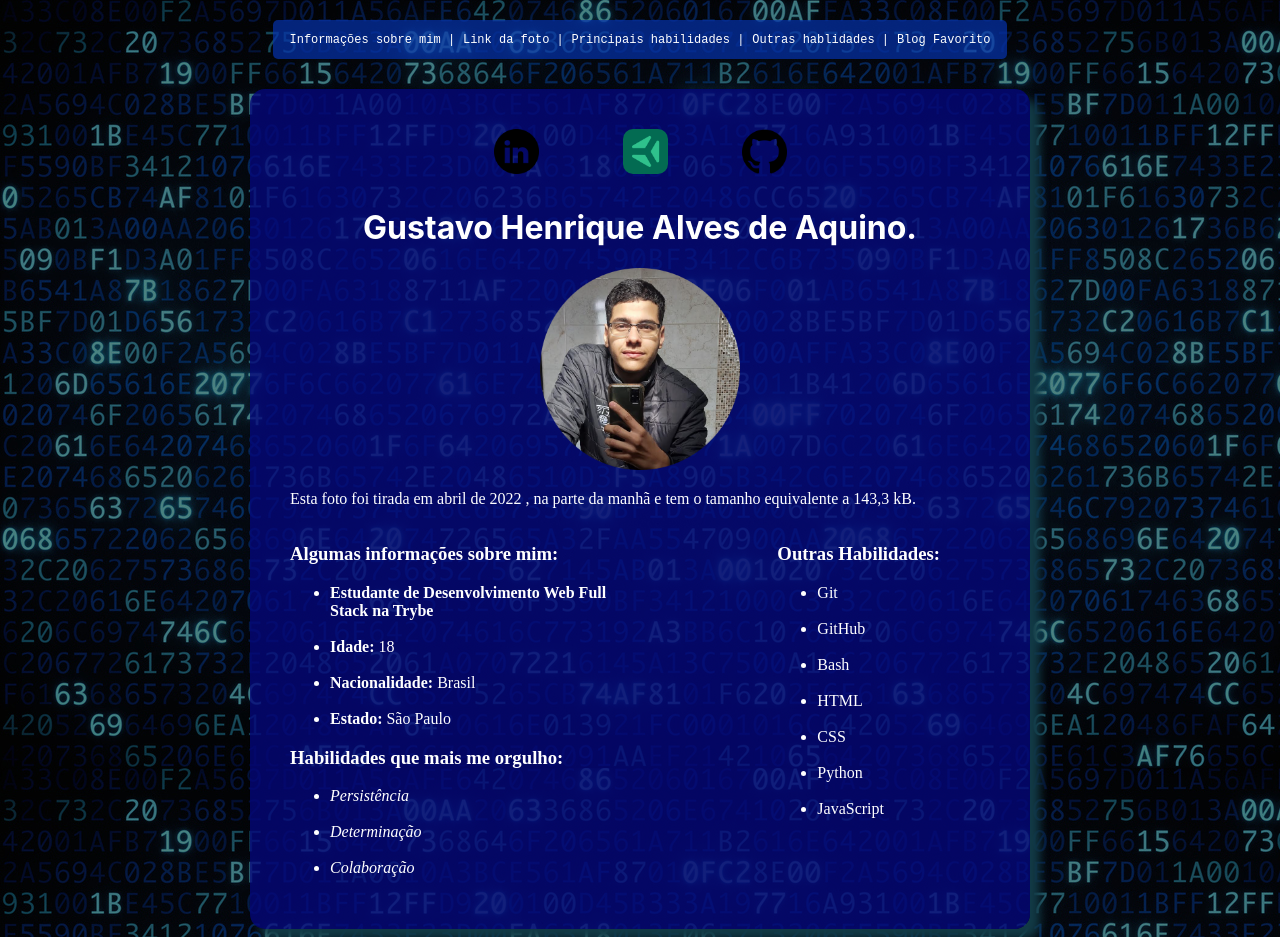
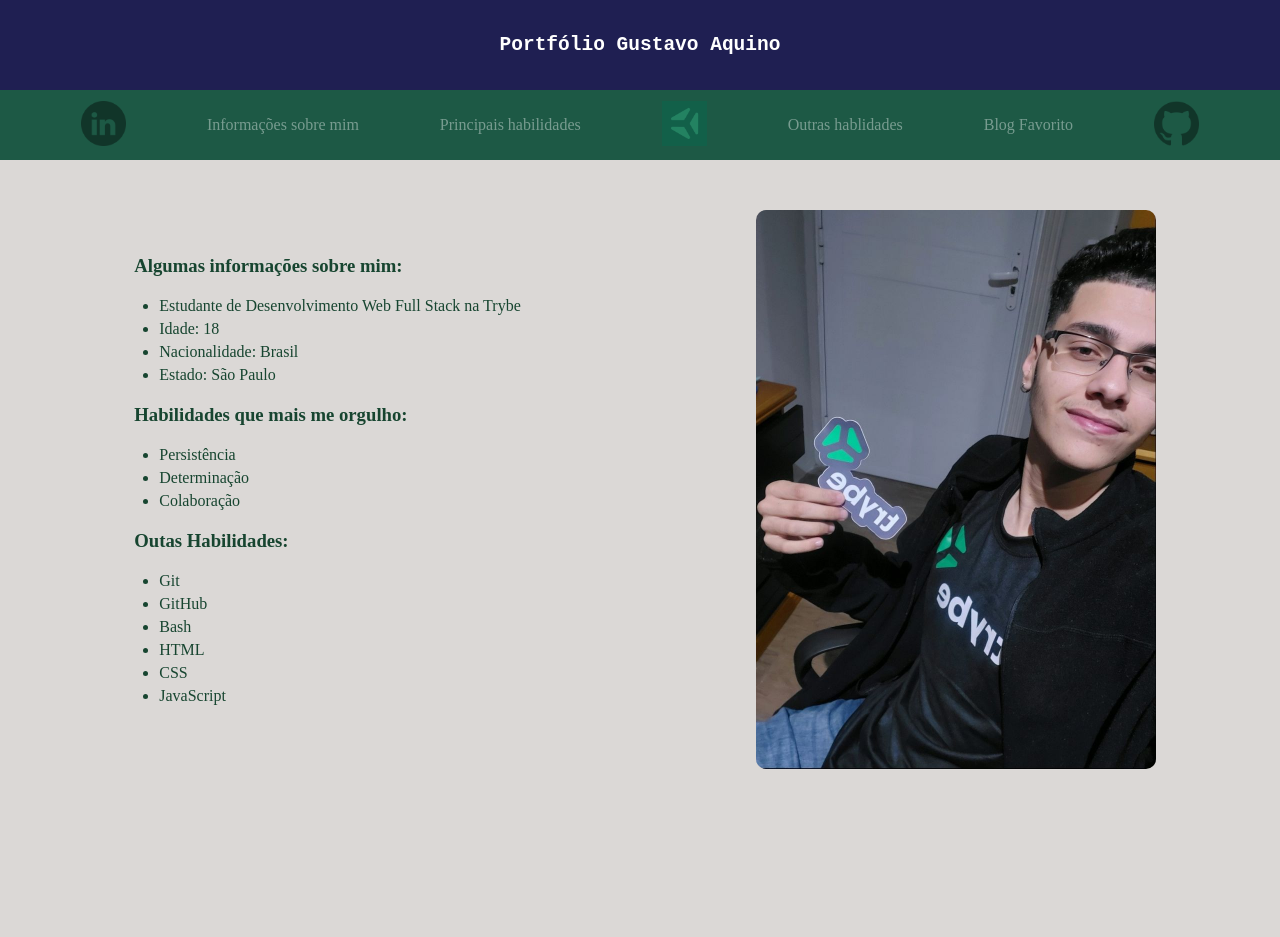
Before and after one commit to Gustavo-Aquino-1/Gustavo-Aquino-1.github.io, a plain HTML site: page index.html in a window 1280 px wide. After the commit the page ends 819 px from the top, so only its background shows below. Drawn offline with Linux system fonts and the light colour scheme.

Commit message:
repaginada

```diff
--- a/index.html
+++ b/index.html
@@ -7,58 +7,52 @@
     <link rel="stylesheet" href="style.css">
 </head>
 <body>
+  <header>
+      <h2>Portfólio Gustavo Aquino</h2>
+    </header>
 
+    <section id="links">
+        <nav>
+            <a href="https://www.linkedin.com/in/gustavo-aquino-7b698523a/" target="_blank"><img class="linke" src="imagens/linkedinicon.png" width="45px" alt="imgaqui"></a>
+            <a id="info-me" href="#info">Informações sobre mim </a>
+            <a id="habiliti" href="#hab_org">Principais habilidades </a>
+            <a href="https://www.betrybe.com/" class="teste" target="_blank"><img src="imagens/trybe-img.png" class="imgteste" width="45px" alt="trybe"></a>
+            <a id="other" href="#outras">Outras hablidades </a>
+            <a href="https://www.w3schools.com/" target="_blank">Blog Favorito</a>
+            <a href="https://github.com/Gustavo-Aquino-1" target="_blank"><img class="git" src="imagens/githubIcon.png" width="45px" alt=""></a>
+        </nav>
+   </section>
 
-    <nav>
-        <a href="#info">Informações sobre mim |</a>
-        <a href="#foto">Link da foto |</a>
-        <a href="#hab_org">Principais habilidades |</a>
-        <a href="#outras">Outras hablidades |</a>
-        <a href="https://www.w3schools.com/" target="_blank">Blog Favorito</a>
-    </nav>
-<div id="prin">
-    <div id="top">
-        <div class="top_icons">
-            <a href="https://www.linkedin.com/in/gustavo-aquino-7b698523a/" target="_blank"><img class="linke" src="imagens/linkedinicon.png" width="45px" alt="imgaqui"></a>
-            <a href="https://www.betrybe.com/" class="teste" target="_blank"><img src="imagens/trybe-img.png" class="imgteste" width="45px" alt="trybe"></a>
-            <a href="https://github.com/Gustavo-Aquino-1" target="_blank"><img class="git" src="imagens/githubIcon.png" width="45px" alt=""></a>
-        </div>
-        <h1 class="myname">Gustavo Henrique Alves de Aquino.</h1>
-
-        <img id="foto" src="imagens/picture.png" width="200px" alt="minha foto">
-    </div>
-    <p>Esta foto foi tirada em abril de 2022 , na parte da manhã e tem o tamanho equivalente a 143,3 kB. </p>
-   <div class="left">
-        <h3 id="info">Algumas informações sobre mim:</h3>
-        <ul>
-            <li><strong>Estudante de Desenvolvimento Web Full Stack na Trybe</strong></li><br>
-            <li><strong>Idade: </strong>18 </li> <br>
-            <li><strong>Nacionalidade: </strong> Brasil </li> <br>
-            <li><strong>Estado: </strong> São Paulo</li>
+   <main>
+    <section id="list-info">
+        <h3>Algumas informações sobre mim:</h3>
+        <ul class="sobre-mim">
+            <li>Estudante de Desenvolvimento Web Full Stack na Trybe</li>
+            <li>Idade: 18</li>
+            <li>Nacionalidade: Brasil</li>
+            <li>Estado: São Paulo</li>
         </ul>
-
-        <h3 id="hab_org">Habilidades que mais me orgulho: </h3>
-        <ul>
-            <li><em>Persistência</li><br>
-            <li>Determinação</li><br>
-            <li>Colaboração</em></li>
+        <h3>Habilidades que mais me orgulho:</h3>
+        <ul class="habilidades-principais">
+            <li>Persistência</li>
+            <li>Determinação</li>
+            <li>Colaboração</li>
         </ul>
-    </div>
-   <div class="right">
-        <h3 class="outras">Outras Habilidades: </h3>
-        <ul>
-            <li>Git</li><br>
-            <li>GitHub</li><br>
-            <li>Bash</li><br>
-            <li>HTML</li><br>
-            <li>CSS</li><br>
-            <li>Python</li> <br>
+        <h3>Outas Habilidades:</h3>
+        <ul class="outras">
+            <li>Git</li>
+            <li>GitHub</li>
+            <li>Bash</li>
+            <li>HTML</li>
+            <li>CSS</li>
             <li>JavaScript</li>
         </ul>
-   </div>
-</div>
+    </section>
 
+    <img id="tryber" src="imagens/tryber-gust.jpeg" alt="">
 
+   </main>
 
+   <script src="script.js"></script>
 </body>
 </html>
--- /dev/null
+++ b/script.js
@@ -0,0 +1,28 @@
+let habilidadesPlink = document.getElementById('habiliti')
+let linkOther = document.getElementById('other')
+let linkInfo = document.getElementById('info-me')
+let habilidadesP = document.querySelector('.habilidades-principais')
+let infoMe = document.querySelector('.sobre-mim')
+let otherH = document.querySelector('.outras')
+
+
+const mostraArea1 = () => {
+    for(let i of habilidadesP.children){
+        i.style.textDecoration === 'underline'? i.style.textDecoration = 'none' : i.style.textDecoration = 'underline'
+    }
+}
+
+const mostraArea2 = () => {
+    for(let i of infoMe.children){
+        i.style.textDecoration === 'underline'? i.style.textDecoration = 'none' : i.style.textDecoration = 'underline'
+    }
+}
+
+const mostraArea3 = () => {
+    for(let i of otherH.children){
+        i.style.textDecoration === 'underline'? i.style.textDecoration = 'none' : i.style.textDecoration = 'underline'    }
+}
+
+habilidadesPlink.addEventListener('click',mostraArea1)
+linkOther.addEventListener('click',mostraArea3)
+linkInfo.addEventListener('click',mostraArea2)
--- a/style.css
+++ b/style.css
@@ -1,76 +1,91 @@
+*{
+    padding: 0;
+    margin: 0;
+    box-sizing: content-box;
+}
+
 body{
-    /* background: -webkit-linear-gradient(rgb(26, 209, 108),rgb(26, 209, 108)); */
-    background-image: url("imagens/fundocerto.jpg") ;
-    color: white;
+    width: 100%;
+    background-size: contain;
+    color: rgb(23, 69, 48);
+    background-color: rgb(219, 216, 214);
+}
+
+header{
+    height: 70px;
+    padding: 10px;
+    display: flex;
+    align-items: center;
+    background-color: rgb(31, 31, 82);
+    justify-content: center;
 
 }
 
-nav{
-    width: 710px;
-    display: block;
-    margin: auto;
-    margin-top: 20px;
-    margin-bottom: 30px;
-    text-align: center;
+header h2{
+    color: white;
     font-family: monospace;
-    padding: 12px;
-    background-color: rgba(5, 49, 170, 0.712);
-    border-radius: 5px;
 }
 
-nav a{
+#links nav{
+    width: 100%;
+    padding: 10px 0;
+    background-color: rgb(29, 89, 69);
+    height: 50px;
+    display: flex;
+    align-items: center;
+    justify-content: space-evenly;
+}
+
+a{
+    color: white;
+    opacity: 0.4;
     text-decoration: none;
-    color: rgb(255, 255, 255);
-    font-size: 12px;
 }
 
 a:hover{
-    color: #2092a7;
+    text-decoration: dotted;
+    opacity: 1;
 }
 
-#prin{
-    width: 700px;
-    background-color:rgba(5, 7, 122, 0.795);
-    margin: auto;
-    padding: 40px;
-    height: 760px;
-    border-radius: 15px;
-    box-shadow: 10px 10px 10px rgb(18, 58, 70);
+main{
+    display: flex;
+    justify-content: center;
+    align-items: center;
+    padding: 50px;
 }
 
-.left{
-    max-width: 350px;
-    float: left;
+#tryber{
+    width: 400px;
+    border-radius: 10px;
 }
 
-.right{
-    float: right;
-    margin-right: 50px;
+#list-info{
+    padding: 10px;
+    margin-right: 200px;
 }
 
-#top{
-    text-align: center;
+#list-info ul{
+    margin: 20px;
 }
 
-.myname{
-    font-family:-apple-system, BlinkMacSystemFont, 'Segoe UI', Roboto, Oxygen, Ubuntu, Cantarell, 'Open Sans', 'Helvetica Neue', sans-serif;
-    margin-top: 30px;
+#list-info ul li{
+    margin: 5px;
 }
 
-.top_icons{
-    width: 650px;
-    display: block;
-    margin: auto;
+footer{
+    color: white;
+    width: 100%;
+    display: flex;
+    align-items: center;
+    justify-content: center;
+    bottom: 0;
+    position: fixed; /* PARA FIXAR EMBAIXO */
 }
 
-.linke{
-    margin-right: 80px;
+footer h3{
+    margin-bottom: 10px;
 }
 
-.teste{
-    margin-right: 70px;
+footer a{
+    margin: 10px 40px;
 }
-
-.imgteste{
-    border-radius: 10px;
-}
```
Also changed, not shown: imagens/tryber-gust.jpeg (added).
